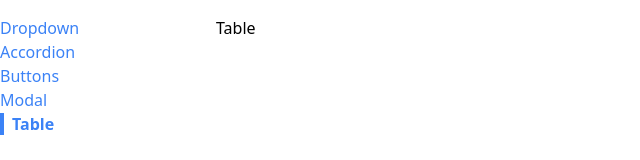
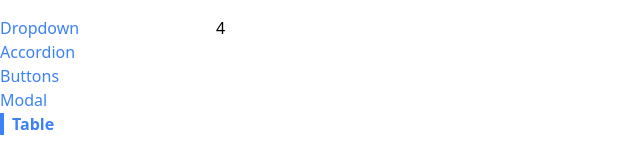
Before and after one commit to NS-25/udemy-comps, a React (Vite) app: page /table in a window 1280 px wide. Shown: the top 160 px of the page, without its empty margins (0-640 px from the left). Built offline with nearby package versions, Linux system fonts and the light colour scheme.

Commit message:
added some code

```diff
--- a/src/components/Table.jsx
+++ b/src/components/Table.jsx
@@ -1,7 +1,7 @@
 import React from "react";
 
-const Table = () => {
-  return <div>Table</div>;
+const Table = ({ data }) => {
+  return <div>{data.length}</div>;
 };
 
 export default Table;
```
